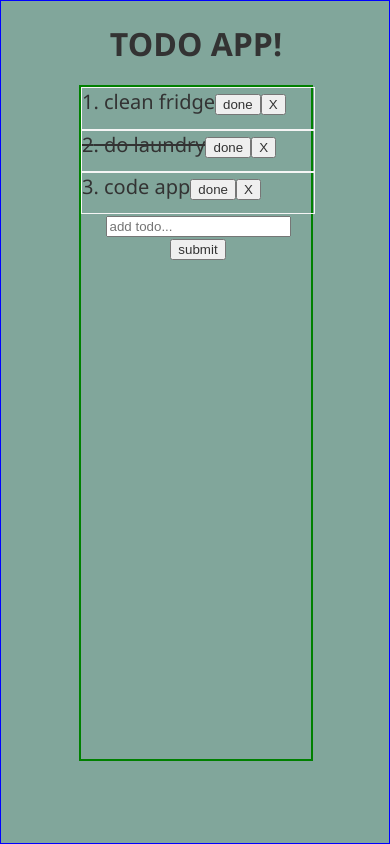
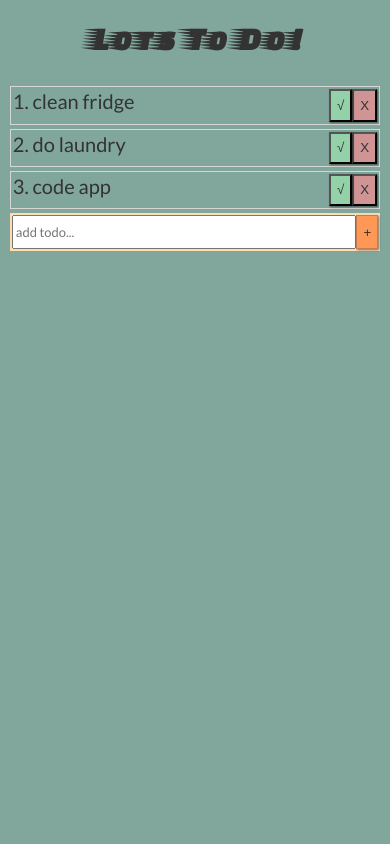
Before and after one commit to beauhaus/good-karma, a React (Vite) app: page / in a window 390 px wide. Built offline with nearby package versions, Linux system fonts and the light colour scheme.

Commit message:
refactored css to enable responsivity

```diff
--- a/src/App.js
+++ b/src/App.js
@@ -3,24 +3,36 @@ import { render } from "react-dom";
 import { TodoListContainer } from "./TodoListContainer";
 import styled from "styled-components";
 
+/*
+font-family: 'Faster One', cursive;
+font-family: 'Lato', sans-serif;
+
+*/
 const StyledApp = styled.div`
-  border: 1px solid blue;
+  @import url("https://fonts.googleapis.com/css?family=Faster+One|Lato");
+  font-family: "Lato", "Trebuchet MS", sans-serif;
+  background-color: #81a69b;
   width: 100vw;
   height: 100vh;
   text-align: center;
   display: grid;
-  grid-template-columns: 20vw 60vw 20vw;
-  grid-template-rows: repeat(8, 10vh);
+  grid-template-columns: 2vw 1fr 2vw;
+  grid-template-rows: repeat(20, 10vh); /* TODO: refactor this*/
   h1 {
-    grid-column: 2;
+    font-family: "Faster One", Geneva, Verdana, sans-serif;
+    font-size: 3.2rem;
+    grid-column: 1/-1;
     grid-row: 1;
+  }
+  button {
+    box-shadow: 1px 1px 2px 0px rgba(0, 0, 0, 0.5);
   }
 `;
 
 const App = () => {
   return (
     <StyledApp className="app-wrapper">
-      <h1>TODO APP!</h1>
+      <h1>Lots To Do!</h1>
       <TodoListContainer />
     </StyledApp>
   );
--- a/src/TodoForm.js
+++ b/src/TodoForm.js
@@ -1,6 +1,29 @@
 import React, { useState } from "react";
-// import styled from "styled-components";
+import styled from "styled-components";
 
+const StyledForm = styled.form`
+  margin: 0.2rem;
+  padding: 0.2rem;
+  background: #ffddb2;
+  grid-column: 1;
+  display: grid;
+  grid-template-columns: repeat(6, 1fr);
+  border-width: 0px;
+  & > input {
+    margin: 0;
+    grid-column: 1/-1;
+  }
+  & > button {
+    background: #ff9756;
+    grid-column: -1;
+    border: 1px solid #c47d52;
+  }
+  & > input:placeholder-shown {
+    color: red;
+    font-family: "Lato", "Trebuchet MS", sans-serif;
+    font-size: 1.3rem;
+  }
+`;
 export const TodoForm = ({ addTodo }) => {
   const [value, setValue] = useState("");
   const handleSubmit = e => {
@@ -10,7 +33,7 @@ export const TodoForm = ({ addTodo }) => {
     setValue("");
   };
   return (
-    <form className="todo-form" onSubmit={handleSubmit}>
+    <StyledForm className="todo-form" onSubmit={handleSubmit}>
       <input
         type="text"
         className="form-input"
@@ -19,8 +42,8 @@ export const TodoForm = ({ addTodo }) => {
         onChange={e => setValue(e.target.value)}
         onBlur={e => setValue(e.target.value)}
       />
-      <button type="submit">submit</button>
-    </form>
+      <button type="submit">+</button>
+    </StyledForm>
   );
 };
 
--- a/src/TodoItem.js
+++ b/src/TodoItem.js
@@ -2,12 +2,22 @@ import React from "react";
 import styled, { ThemeProvider } from "styled-components";
 
 const StyledTodoItem = styled.div`
+  margin: 0.2rem;
+  padding: 0.2rem;
   text-decoration: ${({ theme }) => theme.textDecoration};
-  font-size: 20px;
-  font-weight: lighter;
-  border: 1px solid whitesmoke;
+  border: 0.1rem solid #d6d6d6;
   text-align: left;
   grid-column: 1;
+  & button {
+    float: right;
+    height: 100%;
+  }
+  & button:nth-child(1) {
+    background: #d19494;
+  }
+  & button:nth-child(2) {
+    background: #93d1a8;
+  }
 `;
 
 const done = {
@@ -21,8 +31,8 @@ export const TodoItem = ({ todoItem, idx, completeTodo, removeTodo }) => (
   <ThemeProvider theme={todoItem.completed ? done : pending}>
     <StyledTodoItem className="todo-item">
       {idx + 1}. {todoItem.text}
-      <button onClick={() => completeTodo(idx)}>done</button>
       <button onClick={() => removeTodo(idx)}>X</button>
+      <button onClick={() => completeTodo(idx)}>√</button>
     </StyledTodoItem>
   </ThemeProvider>
 );
--- a/src/TodoListContainer.js
+++ b/src/TodoListContainer.js
@@ -5,13 +5,13 @@ import styled from "styled-components";
 import TodoForm from "./TodoForm";
 
 const StyledListContainer = styled.div`
-  background-color: radial-gradient(45deg, grey 0%, darkgrey 100%);
+  /* background-color: radial-gradient(45deg, grey 0%, darkgrey 100%); */
   grid-column: 2;
-  border: 2px solid green;
-  height: 80vh;
+  height: 90vh;
   display: grid;
-  grid-template-columns: 60vw;
+  grid-template-columns: 1fr;
   grid-template-rows: repeat(8, 5vh);
+  font-size: 2rem;
 `;
 
 export const TodoListContainer = () => {
--- a/src/data.json
+++ b/src/data.json
@@ -5,7 +5,7 @@
   },
   {
     "text": "do laundry",
-    "completed": true
+    "completed": false
   },
   {
     "text": "code app",
--- a/src/style.css
+++ b/src/style.css
@@ -2,11 +2,11 @@
   box-sizing: border-box;
   color: #333;
 }
+html {
+  font-size: 62.5%;
+}
 
 body {
-  /* width: 100%;
-  height: 100%; */
-  background-color: #81a69b;
   margin: 0;
-  font-family: "Segoe UI", Tahoma, Geneva, Verdana, sans-serif;
+  font-size: 1.6rem;
 }
```
